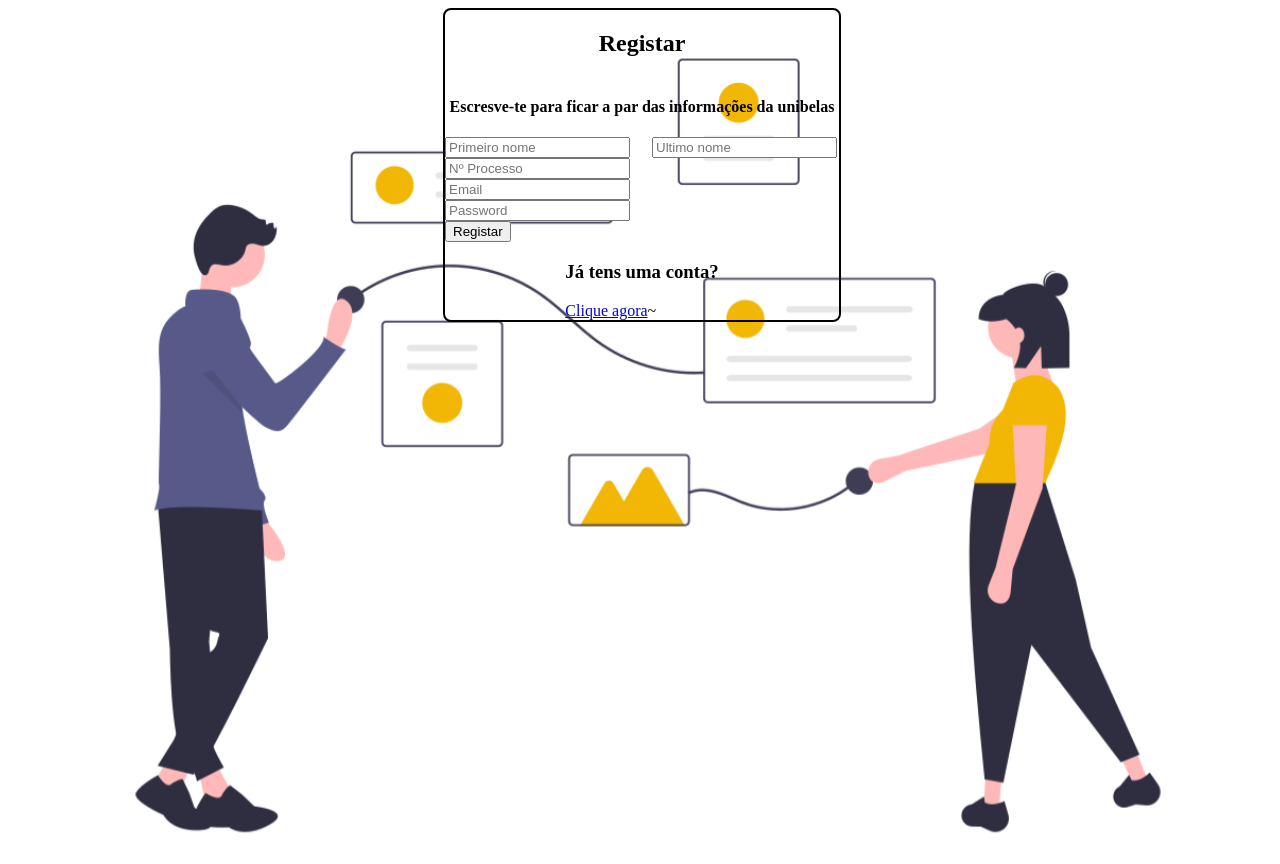
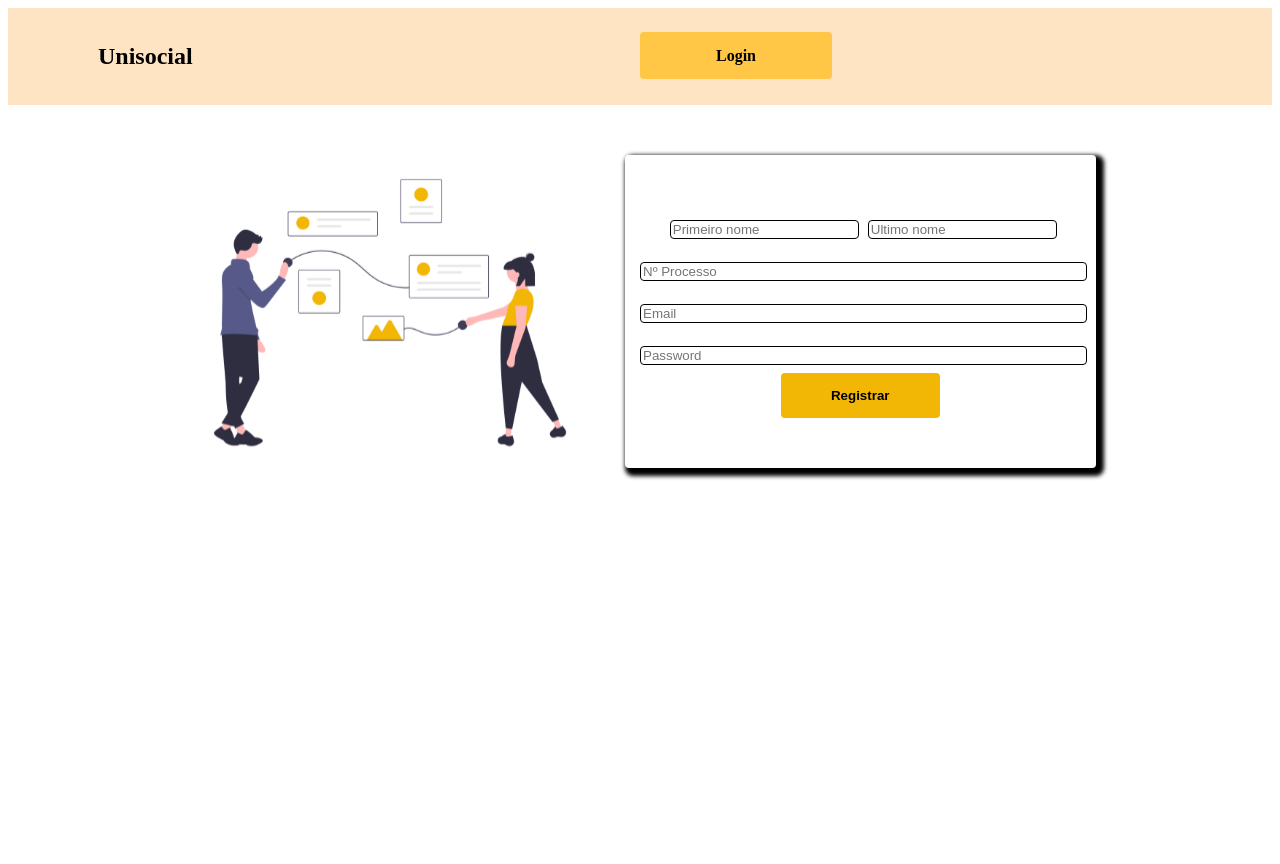
Before and after one commit to franciscojoaopedro/uni-social, a React (Vite) app: page / in a window 1280 px wide. After the commit the page ends 800 px from the top, so only its background shows below. Built offline with nearby package versions, Linux system fonts and the light colour scheme.

Commit message:
feat add: pagina de resgistro e componente header

```diff
--- /dev/null
+++ b/src/components/Header/header.css
@@ -0,0 +1,28 @@
+.Header {
+    background: #ffe4c4;
+    width: 100%;
+}
+.Header nav {
+    padding: 15px 90px;
+    display: flex;
+    justify-content: space-between;
+    align-items: center;
+}
+
+.logo-text {
+    width: 100%;
+}
+
+.link-login {
+    width: 100%;
+    padding: 15px 30px;
+}
+
+.link-login a {
+    text-decoration: none;
+    font-weight: 700;
+    color: #000;
+    padding: 15px 76px;
+    background: #ffc745;
+    border-radius: 4px;
+}
--- /dev/null
+++ b/src/components/Header/index.jsx
@@ -0,0 +1,16 @@
+import './header.css';
+export const Header = () => {
+    return (
+        <header className="Header">
+            <nav>
+                <div className="logo-text">
+                    <h2>Unisocial</h2>
+                </div>
+
+                <div className="link-login">
+                    <a href="#">Login</a>
+                </div>
+            </nav>
+        </header>
+    );
+};
--- a/src/pages/SignUp/index.jsx
+++ b/src/pages/SignUp/index.jsx
@@ -1,111 +1,51 @@
-import styles from "./signUp.module.css"
-
+import './signUp.css';
+import { Header } from '../../components/Header';
 const SignUp = () => {
     return (
-        <div className={
-            styles.SignUp
-        }>
-            <img src="../../../public/fundo@2x.svg" alt=""/>
-            <div className={
-                styles.container
-            }>
-               <div className={styles.content} >
-
-               <div className={
-                    styles.box
-                }>
-                    <div className={
-                        styles.text
-                    }>
-                        <h2>Registar</h2>
-                        <h4>Escresve-te para ficar a par das informações da unibelas</h4>
+        <main className="singup">
+            <Header />
+            <section className="s-singup">
+                <div className="content">
+                    <div className="s-image">
+                        <img src="../../../public/fundo@2x.svg" alt="" />
                     </div>
 
+                    <form className="form-registrar">
+                        <div className="input-nomes">
+                            <div className="inputs">
+                                <input
+                                    type="text"
+                                    placeholder="Primeiro nome"
+                                />
+                            </div>
 
-                    <div className={
-                        styles.inputs
-                    }>
-                        <div className={
-                            styles.inputsNames
-                        }>
-                            <div className={
-                                styles.input
-                            }>
-                                <input name="name" placeholder="Primeiro nome" required
-                                    type={"text"}/>
-                            </div>
-                            <div className={
-                                styles.input
-                            }>
-                                <input name="ultimoNome" placeholder="Ultimo nome" required
-                                    type={"text"}/>
+                            <div className="inputs">
+                                <input type="text" placeholder="Ultimo nome" />
                             </div>
                         </div>
 
-                        <div className={
-                            styles.outroInputs
-                        }>
-                            <div className={
-                                styles.input
-                            }>
-                                <input name="Processo" placeholder="Nº Processo"
-                                    type={"number"}
-                                    required/>
+                        <div className="input-email-processo-password">
+                            <div className="inputs">
+                                <input
+                                    type="number"
+                                    placeholder="Nº Processo"
+                                />
                             </div>
-
-                            <div className={
-                                styles.input
-                            }>
-                                <input name="Email" placeholder="Email"
-                                    type={"email"}/>
+                            <div className="inputs">
+                                <input type="email" placeholder="Email" />
                             </div>
-
-                            <div className={
-                                styles.input
-                            }>
-                                <input name="Password" placeholder="Password"
-                                    type={"password"}
-                                    required/>
-                            </div>
-
-                            <div className={
-                                styles.btn
-                            }>
-                                <button className={
-                                    styles.btnRegistrar
-                                }>Registar</button>
+                            <div className="inputs">
+                                <input type="password" placeholder="Password" />
                             </div>
                         </div>
+                        <div className="btns">
+                            <button className="btn-registrar">Registrar</button>
+                        </div>
+                    </form>
+                </div>
+            </section>
+        </main>
+    );
+};
 
-                    </div>
-
-                        <div className={
-                            styles.dicas
-                        }>
-                            <h3>Já tens uma  conta?</h3>
-                            <a href="#">Clique agora</a>
-
-                      ~
-
-                        </div>
-                </div>
-
-               </div>
-            </div>
-
-
-
-
-
-
-
-
-
-
-
-
-        </div>
-    )
-}
-
-export default SignUp
+export default SignUp;
--- /dev/null
+++ b/src/pages/SignUp/signUp.css
@@ -0,0 +1,74 @@
+.singup {
+    position: relative;
+    display: flex;
+    align-items: center;
+    justify-content: center;
+    flex-direction: column;
+}
+.singup section {
+    display: flex;
+    align-items: center;
+    justify-content: center;
+}
+.s-image {
+    width: 100%;
+}
+.s-image img {
+    width: 100%;
+    max-width: 500px;
+}
+.content {
+    display: flex;
+    align-items: center;
+    justify-content: center;
+}
+
+.form-registrar {
+    display: flex;
+    justify-content: center;
+    align-items: center;
+    flex-direction: column;
+    width: 100%;
+}
+
+.form-registrar {
+    box-shadow: 4px 4px 4px 4px #000;
+    border-radius: 4px;
+    padding: 50px 15px;
+    margin: 50px 15px;
+}
+
+.inputs {
+    width: 100%;
+    height: 42px;
+}
+.inputs input {
+    width: 100%;
+    outline: none;
+    margin: 15px 0;
+    border: 1px solid black;
+    border-radius: 4px;
+}
+.input-nomes {
+    display: flex;
+    align-items: center;
+    justify-content: center;
+    gap: 15px;
+}
+.input-email-processo-password {
+    width: 100%;
+}
+
+.btns {
+    display: flex;
+    justify-content: center;
+    align-items: center;
+}
+
+.btn-registrar {
+    padding: 15px 50px;
+    background: #f2b705;
+    border: none;
+    font-weight: 700;
+    border-radius: 4px;
+}
--- a/src/pages/SignUp/signUp.module.css
+++ /dev/null
@@ -1,51 +0,0 @@
-.SignUp{
-    width: 100%;
-
-
-}
-.SignUp img{
-    position: absolute;
-    width: 100%;
-   z-index: -2;
-}
-
-.container{
-    width: 100%;
-
-    display: flex;
-    justify-content: center;
-    align-items: center;
-}
-.box{
-    width: 100%;
-    border: 2px solid black;
-    border-radius: 8px;
-    background-color: transparent;
-    display: flex;
-    justify-content: center;
-    align-items: center;
-    flex-direction: column;
-}
-.text{
-display: flex;
-justify-content: center;
-align-items: center;
-flex-direction: column;
-}
-.inputs{
-    width: 100%;
-    max-width: 612px;
-}
-.inputsNames{
-    display: flex;
-    justify-content: center;
-    align-items: center;
-    gap: 20px;
-}
-
-.outroInputs{
-    width: 100%;
-}
-.input{
-    width: 100%;
-}
```
Also changed, not shown: src/pages/SignUp/teste.html (added, +144 -0 lines).
